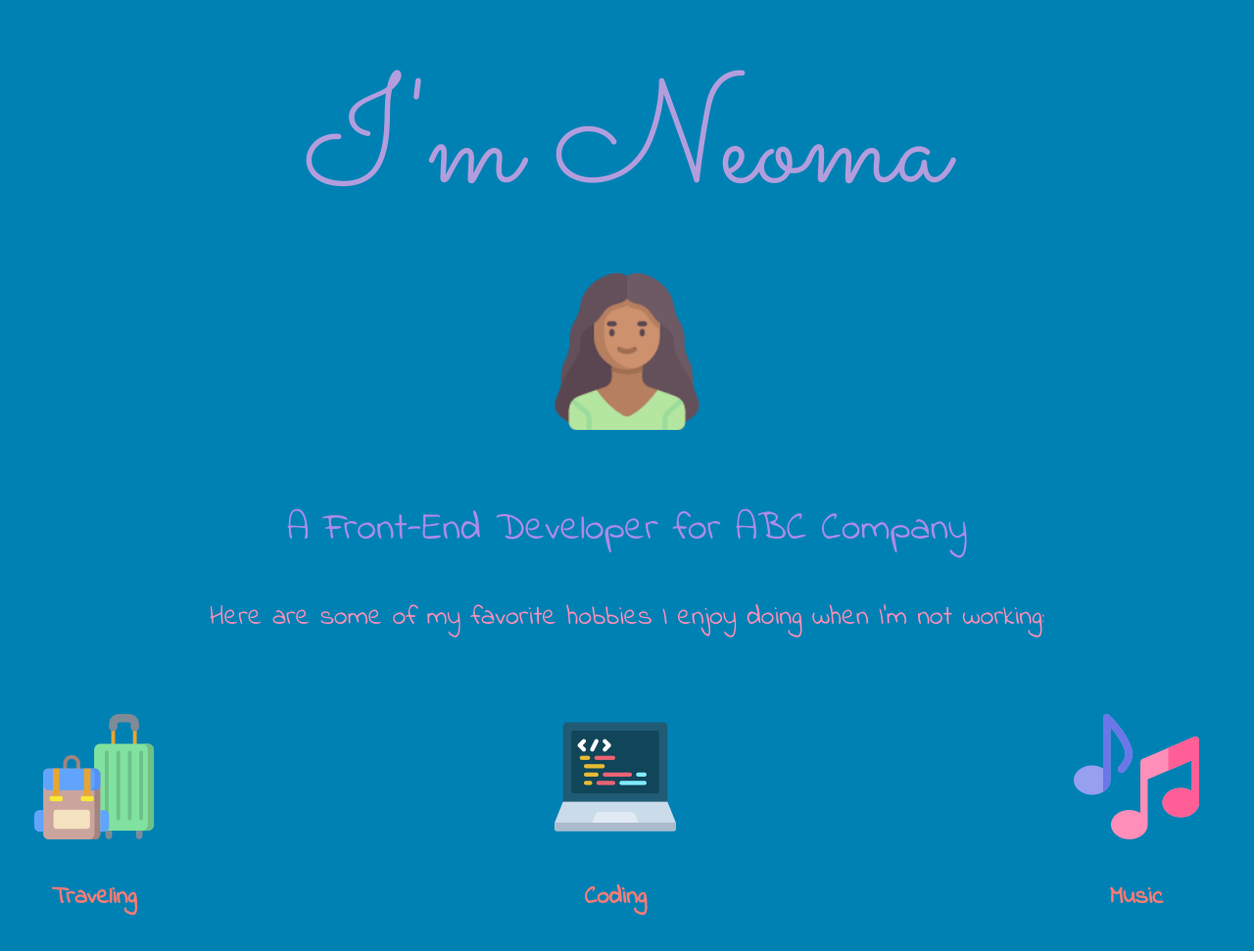
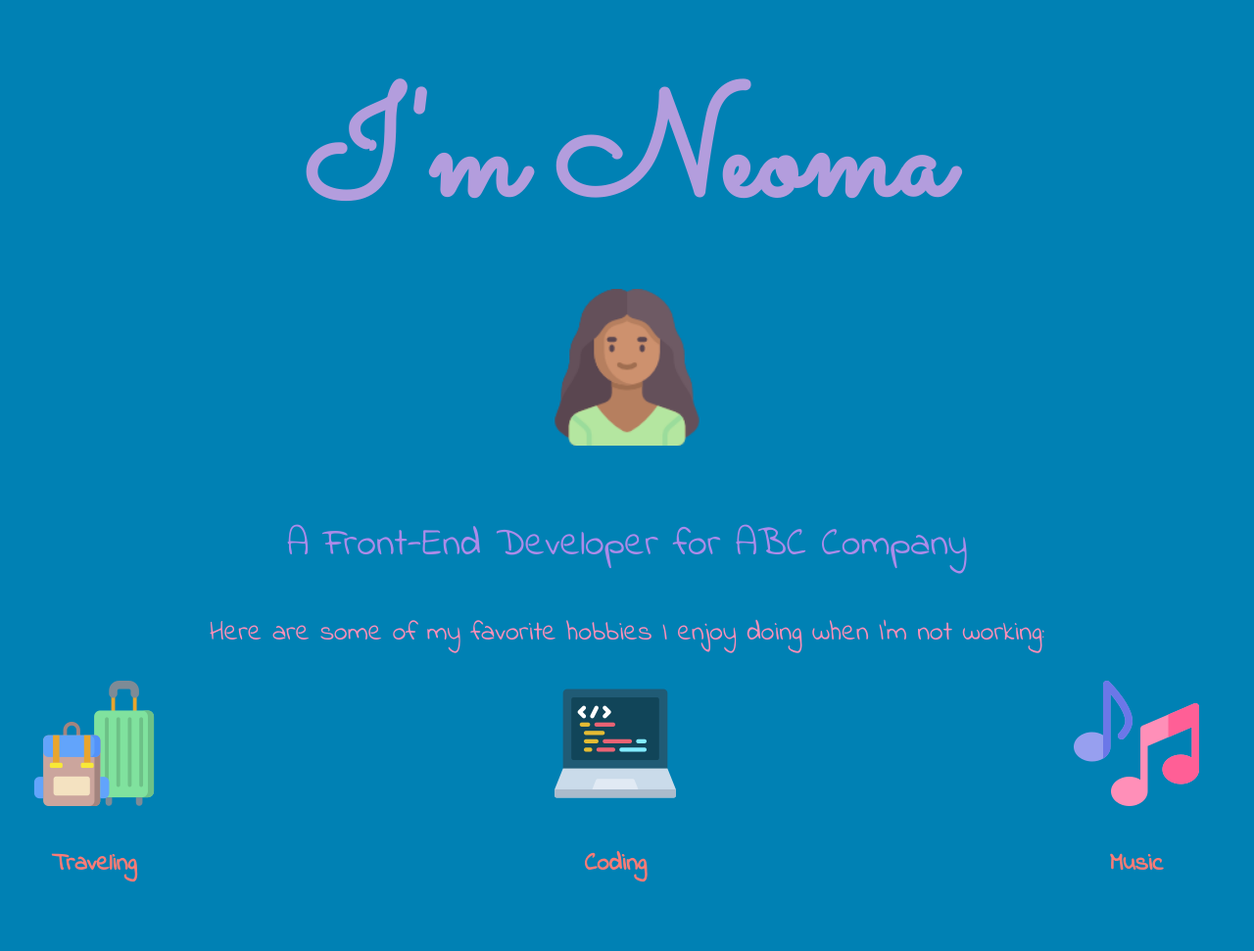
Before and after one commit to NenoCraig17/NeomaNyxP, a plain HTML site: page index.html in a window 1280 px wide. Shown: the top 971 px of the page at 98% size. Drawn offline with Linux system fonts and the light colour scheme; a web font is replaced by a local one.

Commit message:
Update styles.css

```diff
--- a/CSS/styles.css
+++ b/CSS/styles.css
@@ -31,12 +31,11 @@ body {
 
   h1 {
     color: #B39DDD;
+    font-size: 150px;
     line-height: 0;
+    padding-top: 170px;
+    margin-top: 0;
     font-family: "Sacramento", cursive;
-    font-size: 150px;
-    font-weight: normal;
-    text-align: center;
-   padding-top: 30px;
   }
 
 
@@ -61,7 +60,7 @@ body {
   }
 
   .top-container2 {
-    padding-top: 50px;
+    padding-top: 0px;
     display: grid;
     grid-template-columns: 15% 65% 15%;
     grid-template-rows: 3fr 100px;
```
